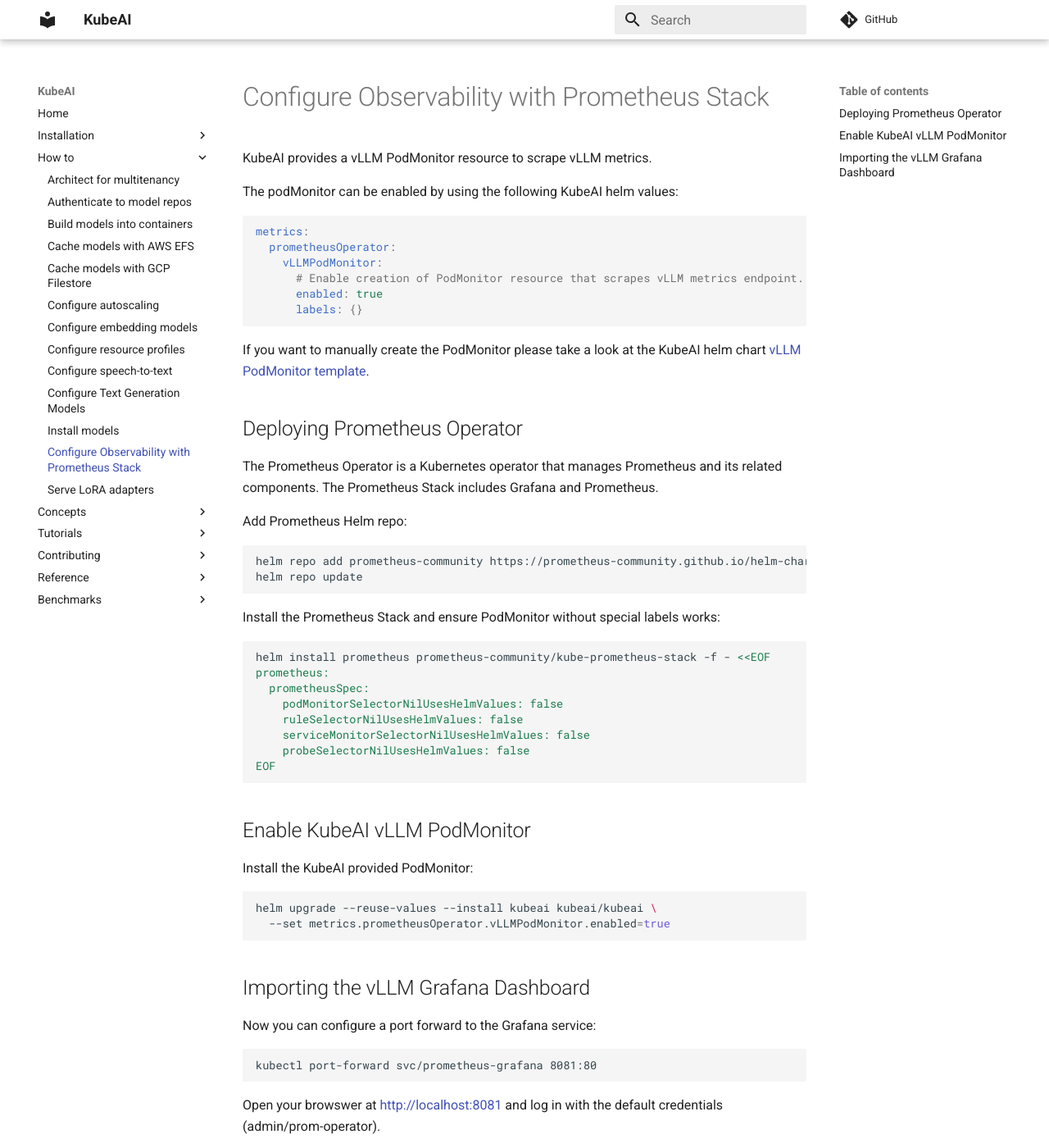
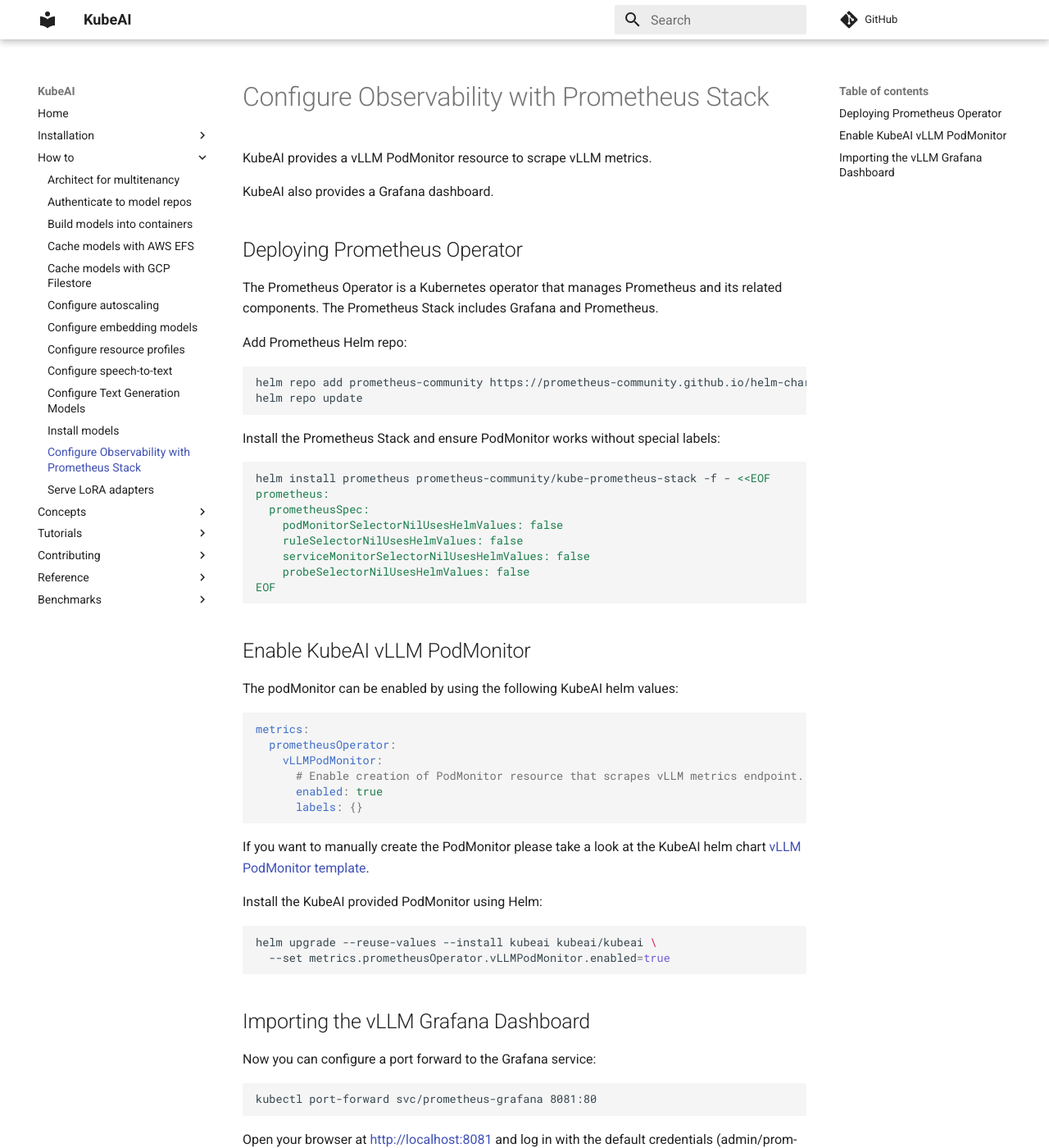
Before and after one commit to substratusai/kubeai, an MkDocs documentation site: the page built from docs/how-to/observability-with-prometheus-stack.md, in a window 1280 px wide and 1400 px high. Shown: the whole window at 82% size. Built offline with MkDocs 1.6.1 and Material for MkDocs 9.7.7, drawn with Linux system fonts in a browser that asks for light colours; comment, search, counter and statistics services are not loaded; some of the changed lines change nothing that is shown.

Commit message:
address pr feedback

````diff
--- a/docs/how-to/observability-with-prometheus-stack.md
+++ b/docs/how-to/observability-with-prometheus-stack.md
@@ -2,6 +2,32 @@
 
 KubeAI provides a vLLM PodMonitor resource to scrape vLLM metrics.
 
+KubeAI also provides a Grafana dashboard.
+
+
+## Deploying Prometheus Operator
+The Prometheus Operator is a Kubernetes operator that manages Prometheus and its related components.
+The Prometheus Stack includes Grafana and Prometheus.
+
+Add Prometheus Helm repo:
+```sh
+helm repo add prometheus-community https://prometheus-community.github.io/helm-charts
+helm repo update
+```
+
+Install the Prometheus Stack and ensure PodMonitor works without special labels:
+```sh
+helm install prometheus prometheus-community/kube-prometheus-stack -f - <<EOF
+prometheus:
+  prometheusSpec:
+    podMonitorSelectorNilUsesHelmValues: false
+    ruleSelectorNilUsesHelmValues: false
+    serviceMonitorSelectorNilUsesHelmValues: false
+    probeSelectorNilUsesHelmValues: false
+EOF
+```
+
+## Enable KubeAI vLLM PodMonitor
 The podMonitor can be enabled by using the following KubeAI helm values:
 
 ```yaml
@@ -16,31 +42,8 @@
 If you want to manually create the PodMonitor please take a look at the KubeAI helm chart [vLLM PodMonitor template](https://github.com/substratusai/kubeai/blob/main/charts/kubeai/templates/vllm-pod-monitor.yaml).
 
 
-## Deploying Prometheus Operator
-The Prometheus Operator is a Kubernetes operator that manages Prometheus and its related components.
-The Prometheus Stack includes Grafana and Prometheus.
 
-Add Prometheus Helm repo:
-```sh
-helm repo add prometheus-community https://prometheus-community.github.io/helm-charts
-helm repo update
-```
-
-Install the Prometheus Stack and ensure PodMonitor without special labels works:
-```sh
-helm install prometheus prometheus-community/kube-prometheus-stack -f - <<EOF
-prometheus:
-  prometheusSpec:
-    podMonitorSelectorNilUsesHelmValues: false
-    ruleSelectorNilUsesHelmValues: false
-    serviceMonitorSelectorNilUsesHelmValues: false
-    probeSelectorNilUsesHelmValues: false
-EOF
-```
-
-## Enable KubeAI vLLM PodMonitor
-
-Install the KubeAI provided PodMonitor:
+Install the KubeAI provided PodMonitor using Helm:
 
 ```sh
 helm upgrade --reuse-values --install kubeai kubeai/kubeai \
@@ -54,7 +57,7 @@
 kubectl port-forward svc/prometheus-grafana 8081:80
 ```
 
-Open your browswer at [http://localhost:8081](http://localhost:8081) and log in with the default credentials (admin/prom-operator).
+Open your browser at [http://localhost:8081](http://localhost:8081) and log in with the default credentials (admin/prom-operator).
 
 You can get the credential if that doesn't work:
 ```sh
````
Also changed, not shown: 1 other file.
